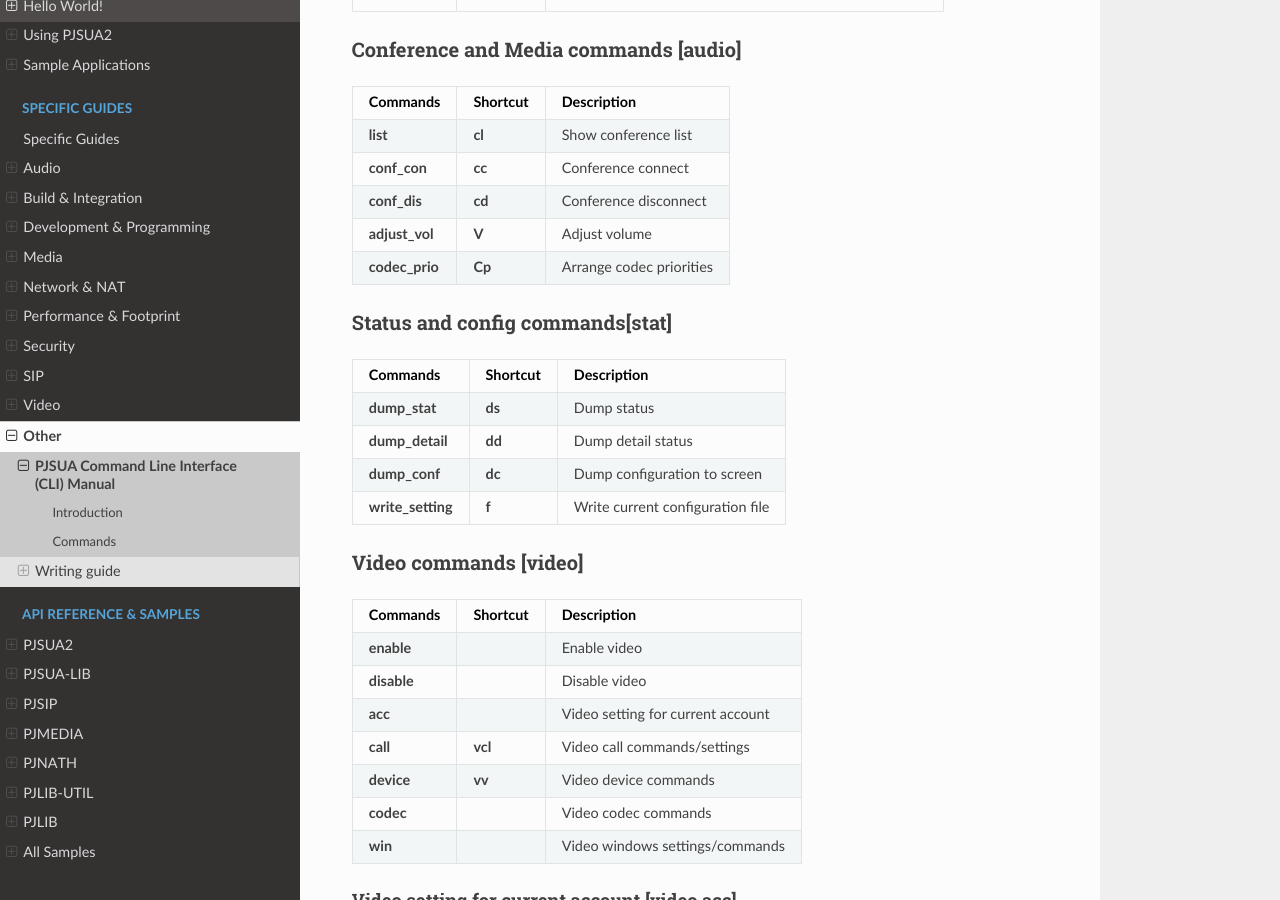
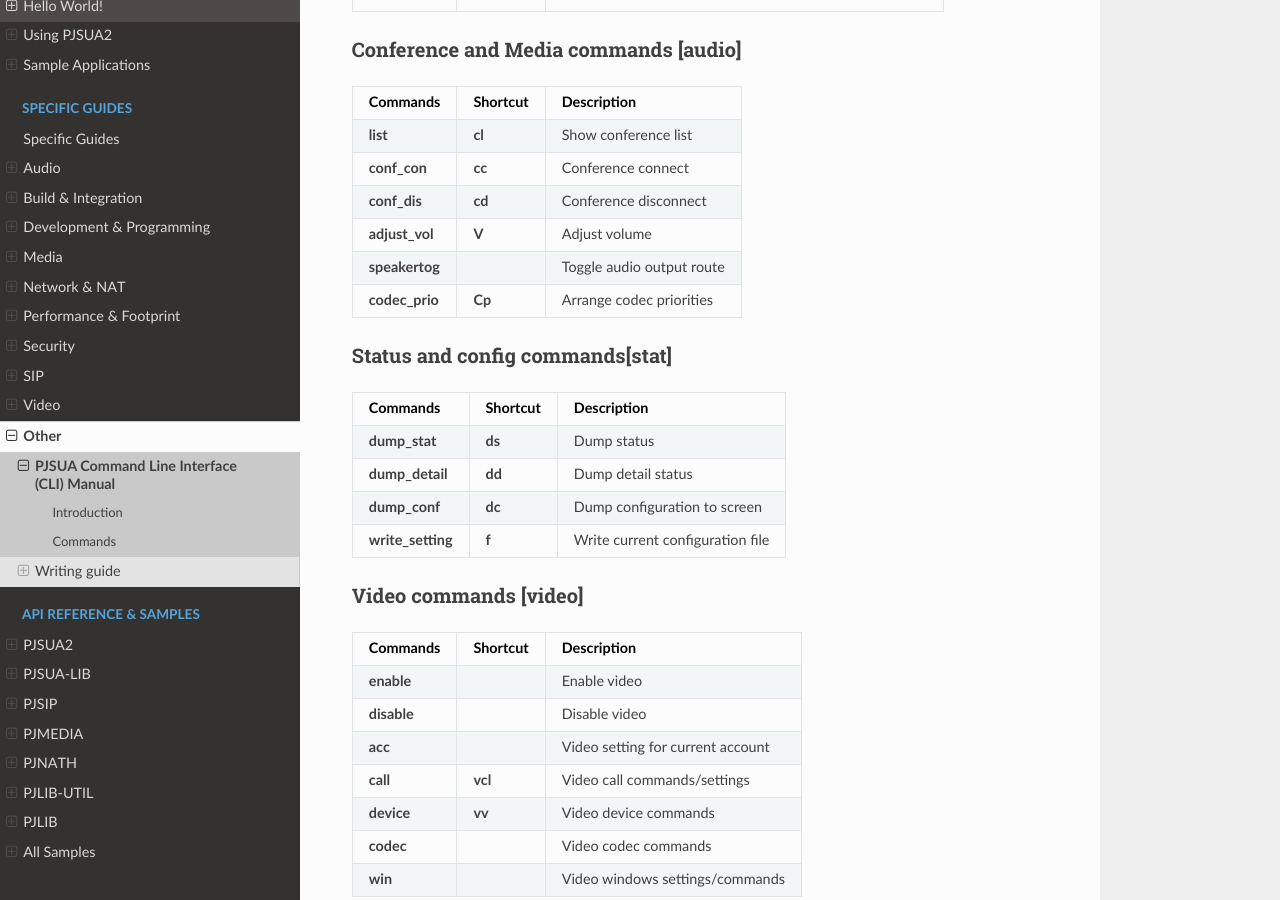
Before and after one commit to pjsip/pjproject_docs, a Sphinx documentation site: the page built from docs/source/specific-guides/other/cli_cmd.rst, in a window 1280 px wide and 900 px high, scrolled down 3857 px. Built offline with Sphinx 7.4.7 and the Read the Docs theme 2.0.0, drawn with Linux system fonts in a browser that asks for light colours; the version number could not be read and is left out.

Commit message:
Update cli_cmd.rst

```diff
--- a/docs/source/specific-guides/other/cli_cmd.rst
+++ b/docs/source/specific-guides/other/cli_cmd.rst
@@ -277,6 +277,9 @@ Conference and Media commands [**audio**]
    * - **adjust_vol**
      - **V**
      - Adjust volume
+   * - **speakertog**
+     -
+     - Toggle audio output route
    * - **codec_prio**
      - **Cp**
      - Arrange codec priorities
```
